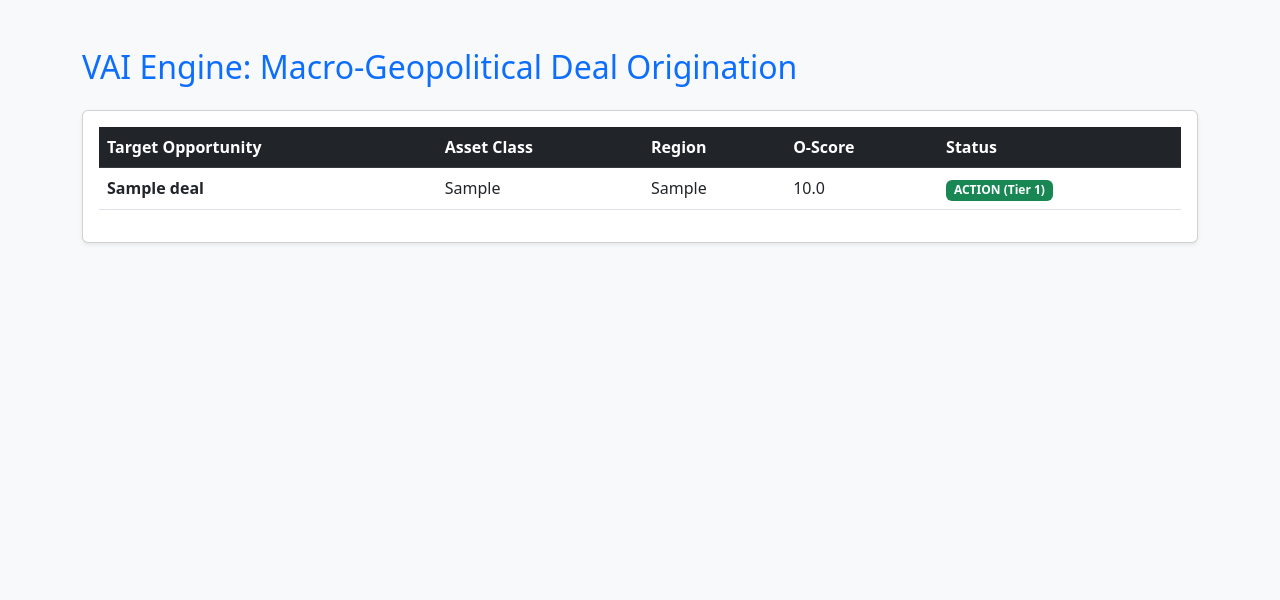
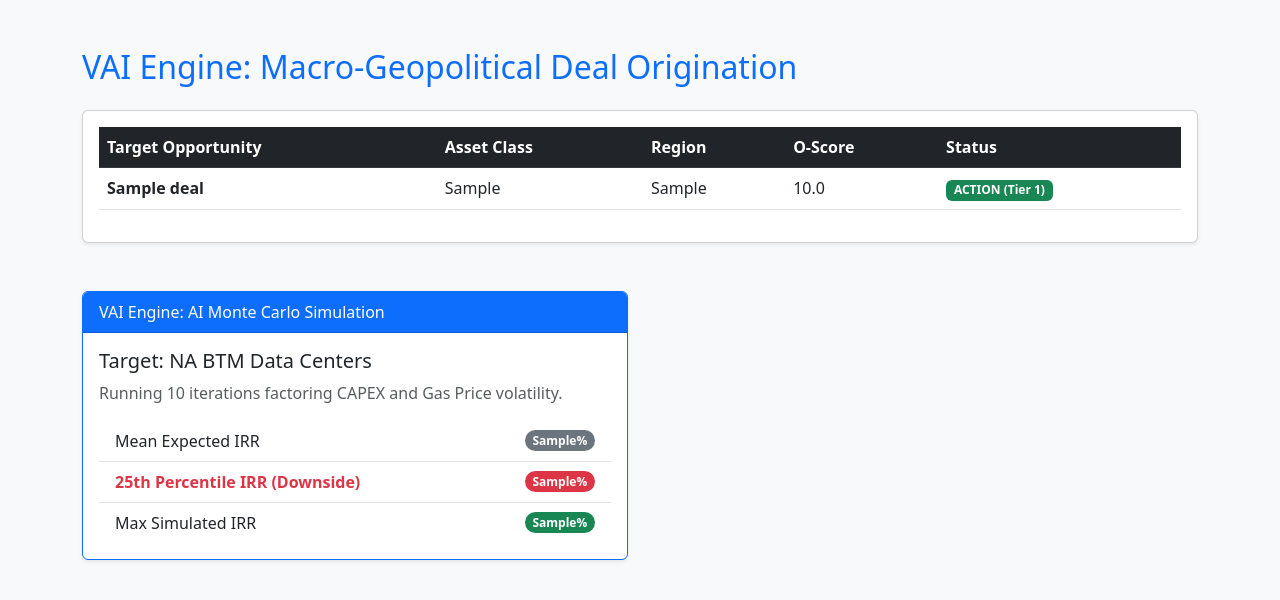
Before and after one commit to Douaesaib/VAI_Engine_Project, a Django app: template deals/templates/deals/dashboard.html in a window 1280 px wide. Shown: the top 600 px of the page. Run offline with Django 5.2, Linux system fonts and the light colour scheme; tables that the repository leaves empty hold one stand-in row (values such as "Sample post"); the template is opened without the code that fills it: values that come from a table or form of the project are taken from there, most other values are stand-ins (such as "Sample title", 1, 10 or a date in 2020).

Commit message:
feat(dashboard): integrate Monte Carlo simulation results into the UI

```diff
--- a/deals/services.py
+++ b/deals/services.py
@@ -6,7 +6,7 @@ def run_monte_carlo_irr_simulation(iterations=10000):
     to estimate the Internal Rate of Return (IRR) under volatility.
     """
     # 1. Base Assumptions (Proxies based on VAI Engine Report)
-    base_irr = 18.5  # Base expected IRR in percentage
+    base_irr = 18.0  # Base expected IRR in percentage
 
     # 2. Volatility Distributions (Normal Distributions)
     # CAPEX overruns: standard deviation of 8%
@@ -21,8 +21,8 @@ def run_monte_carlo_irr_simulation(iterations=10000):
     # A 1% increase in CAPEX reduces IRR by 0.2%
     # A 1% increase in Gas Price reduces IRR by 0.1%
 
-    capex_impact = capex_shocks * 20.0
-    gas_impact = gas_price_shocks * 10.0
+    capex_impact = capex_shocks * 30.0
+    gas_impact = gas_price_shocks * 17.5
 
     simulated_irrs = base_irr - (capex_impact + gas_impact)
 
--- a/deals/templates/deals/dashboard.html
+++ b/deals/templates/deals/dashboard.html
@@ -55,6 +55,33 @@
             </table>
         </div>
     </div>
+    <div class="row mt-5">
+        <div class="col-md-6">
+            <div class="card shadow-sm border-primary">
+                <div class="card-header bg-primary text-white font-weight-bold">
+                    VAI Engine: AI Monte Carlo Simulation
+                </div>
+                <div class="card-body">
+                    <h5 class="card-title">Target: NA BTM Data Centers</h5>
+                    <p class="card-text text-muted">Running {{ simulation.iterations }} iterations factoring CAPEX and Gas Price volatility.</p>
+                    <ul class="list-group list-group-flush">
+                        <li class="list-group-item d-flex justify-content-between align-items-center">
+                            Mean Expected IRR
+                            <span class="badge bg-secondary rounded-pill">{{ simulation.mean_irr }}%</span>
+                        </li>
+                        <li class="list-group-item d-flex justify-content-between align-items-center fw-bold text-danger">
+                            25th Percentile IRR (Downside)
+                            <span class="badge bg-danger rounded-pill">{{ simulation.p25_irr }}%</span>
+                        </li>
+                        <li class="list-group-item d-flex justify-content-between align-items-center">
+                            Max Simulated IRR
+                            <span class="badge bg-success rounded-pill">{{ simulation.max_irr }}%</span>
+                        </li>
+                    </ul>
+                </div>
+            </div>
+        </div>
+    </div>
 </div>
 
 </body>
--- a/deals/views.py
+++ b/deals/views.py
@@ -1,5 +1,6 @@
 from django.shortcuts import render
 from .models import Deal
+from .services import run_monte_carlo_irr_simulation
 
 def dashboard(request):
     """
@@ -10,6 +11,7 @@ def dashboard(request):
     deals = Deal.objects.all().order_by('-final_score')
 
     context = {
-        'deals': deals
+        'deals': deals,
+        'simulation': simulation_results
     }
     return render(request, 'deals/dashboard.html', context)
```
